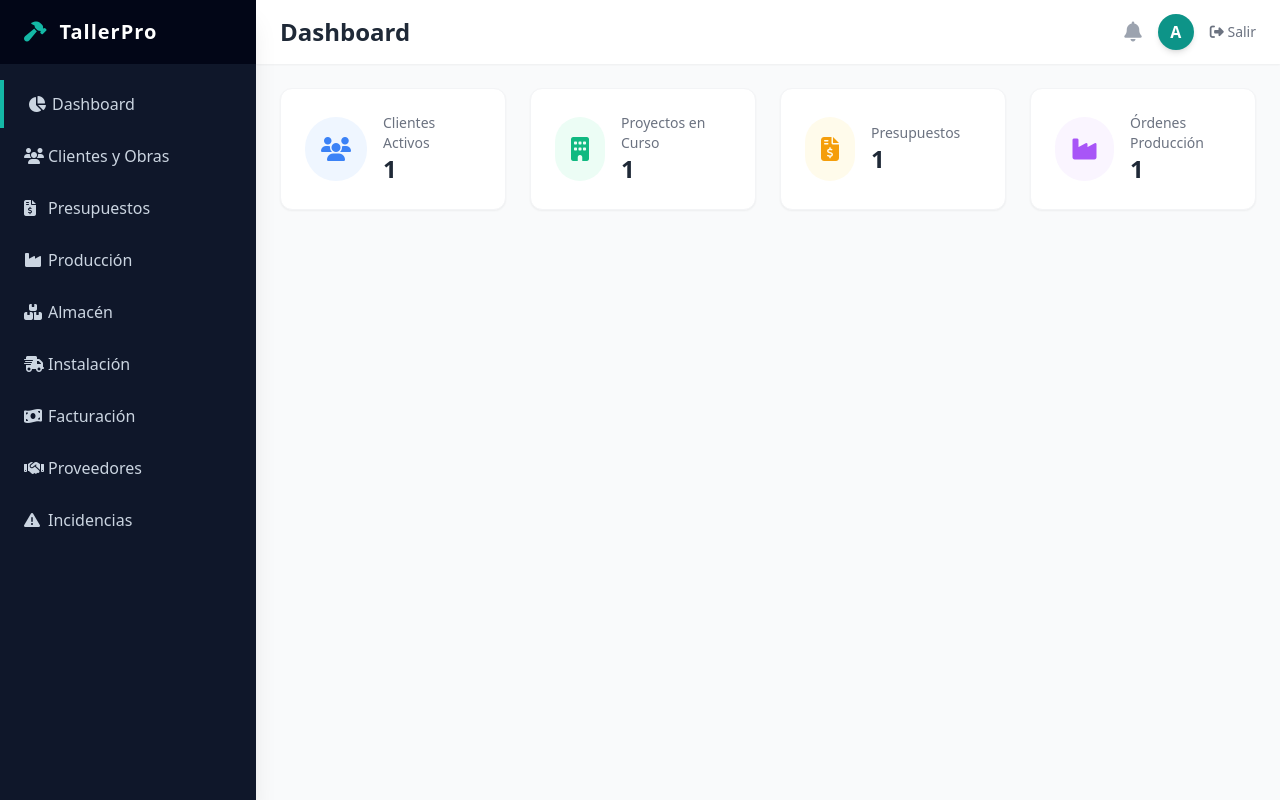
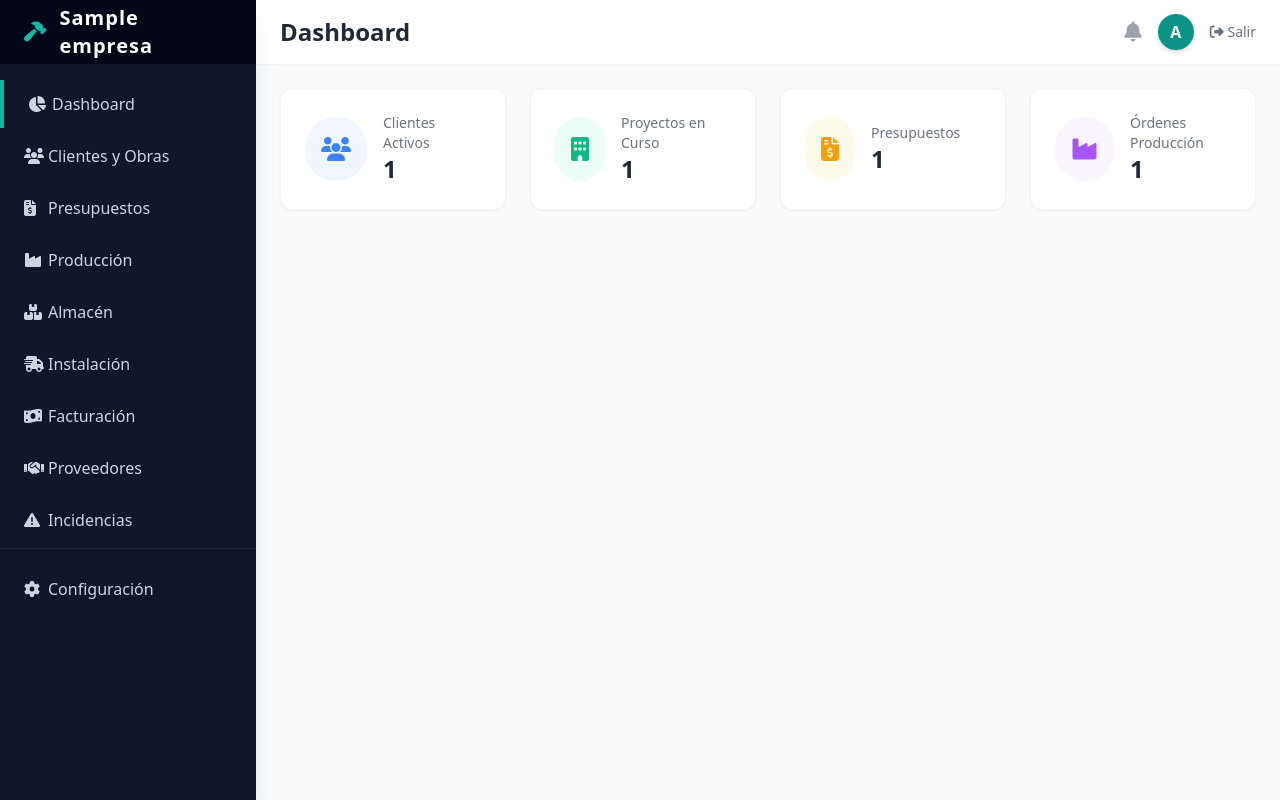
Before and after one commit to carbollo/suite-carpinteria-alumineria-railway, a FastAPI app: page / in a window 1280 px wide. Run offline with FastAPI, Linux system fonts and the light colour scheme; the visitor is signed in with stand-in values (Sample User, id 1); tables that the repository leaves empty hold one stand-in row (values such as "Sample post"); some libraries are stand-ins or nearby versions.

Commit message:
feat: add company settings module to customize PDF and UI
Made-with: Cursor

```diff
--- a/app/main.py
+++ b/app/main.py
@@ -84,6 +84,30 @@ def get_dashboard_stats(db: Session = Depends(get_db)):
         "presupuestos": presupuestos,
         "ordenes": ordenes
     }
+
+# --- Empresa ---
+@api_router.get("/empresa", response_model=schemas.EmpresaOut)
+def obtener_empresa(db: Session = Depends(get_db)):
+    empresa = db.query(models.Empresa).first()
+    if not empresa:
+        empresa = models.Empresa(nombre="TallerPro")
+        db.add(empresa)
+        db.commit()
+        db.refresh(empresa)
+    return empresa
+
+@api_router.post("/empresa", response_model=schemas.EmpresaOut)
+def actualizar_empresa(item: schemas.EmpresaCreate, db: Session = Depends(get_db)):
+    empresa = db.query(models.Empresa).first()
+    if not empresa:
+        empresa = models.Empresa(**item.model_dump())
+        db.add(empresa)
+    else:
+        for key, value in item.model_dump().items():
+            setattr(empresa, key, value)
+    db.commit()
+    db.refresh(empresa)
+    return empresa
 
 # --- Clientes ---
 @api_router.post("/clientes", response_model=schemas.ClienteOut)
@@ -230,13 +254,24 @@ def generar_pdf_presupuesto(presupuesto_id: int, db: Session = Depends(get_db)):
 
     proyecto = presupuesto.proyecto
     cliente = proyecto.cliente
+    empresa = db.query(models.Empresa).first()
+    nombre_empresa = empresa.nombre if empresa else "TallerPro"
 
     pdf = FPDF()
     pdf.add_page()
 
     # Header
     pdf.set_font("helvetica", "B", 20)
-    pdf.cell(0, 10, f"TallerPro - Presupuesto #{presupuesto.id}", ln=True, align="C")
+    pdf.cell(0, 10, f"{nombre_empresa} - Presupuesto #{presupuesto.id}", ln=True, align="C")
+    pdf.ln(5)
+
+    if empresa:
+        pdf.set_font("helvetica", "", 10)
+        if empresa.nif: pdf.cell(0, 5, f"NIF: {empresa.nif}", ln=True, align="C")
+        if empresa.direccion: pdf.cell(0, 5, f"{empresa.direccion}", ln=True, align="C")
+        if empresa.telefono or empresa.email:
+            contacto = " | ".join(filter(None, [empresa.telefono or "", empresa.email or ""]))
+            pdf.cell(0, 5, contacto, ln=True, align="C")
     pdf.ln(10)
 
     # Info Cliente
--- a/static/app.js
+++ b/static/app.js
@@ -150,6 +150,26 @@ function renderTable(id, rows, columns) {
     });
 }
 
+// Cargar datos de la empresa
+async function loadEmpresa() {
+    try {
+        const empresa = await api("/api/empresa");
+        document.getElementById("ui-company-name").textContent = empresa.nombre || "TallerPro";
+
+        const form = document.getElementById("form-empresa");
+        if(form) {
+            form.elements["nombre"].value = empresa.nombre || "";
+            form.elements["nif"].value = empresa.nif || "";
+            form.elements["direccion"].value = empresa.direccion || "";
+            form.elements["telefono"].value = empresa.telefono || "";
+            form.elements["email"].value = empresa.email || "";
+            form.elements["sitio_web"].value = empresa.sitio_web || "";
+        }
+    } catch (e) {
+        console.error("Error cargando empresa", e);
+    }
+}
+
 // Cargar datos para los selects (dropdowns)
 async function loadDropdowns() {
     try {
@@ -252,9 +272,24 @@ document.addEventListener("DOMContentLoaded", () => {
     wireForm("form-ordenes", "/api/ordenes", "modal-orden");
     wireForm("form-materiales", "/api/materiales", "modal-material");
 
+    const formEmpresa = document.getElementById("form-empresa");
+    if(formEmpresa) {
+        formEmpresa.addEventListener("submit", async (e) => {
+            e.preventDefault();
+            try {
+                await api("/api/empresa", { method: "POST", body: JSON.stringify(getFormData(formEmpresa)) });
+                showToast("Datos de la empresa actualizados");
+                loadEmpresa();
+            } catch (err) {
+                showToast(err.message, true);
+            }
+        });
+    }
+
     // Inicializar menú
     const firstNav = document.querySelector(".nav-link");
     if(firstNav) firstNav.classList.add("border-l-4", "border-brand-500");
 
+    loadEmpresa();
     refreshData();
 });
--- a/templates/index.html
+++ b/templates/index.html
@@ -31,7 +31,7 @@
     <!-- Sidebar -->
     <aside class="w-64 bg-slate-900 text-slate-300 flex flex-col transition-all duration-300 shadow-xl z-20">
         <div class="h-16 flex items-center px-6 bg-slate-950 text-white font-bold text-xl tracking-wider">
-            <i class="fa-solid fa-hammer mr-3 text-brand-500"></i> TallerPro
+            <i class="fa-solid fa-hammer mr-3 text-brand-500"></i> <span id="ui-company-name">TallerPro</span>
         </div>
         <nav class="flex-1 overflow-y-auto py-4 custom-scrollbar">
             <ul class="space-y-1">
@@ -44,6 +44,7 @@
                 <li><a href="#" onclick="showModule('facturacion', this)" class="nav-link flex items-center px-6 py-3 hover:bg-slate-800 hover:text-white transition-colors"><i class="fa-solid fa-money-bill-wave w-6"></i> Facturación</a></li>
                 <li><a href="#" onclick="showModule('proveedores', this)" class="nav-link flex items-center px-6 py-3 hover:bg-slate-800 hover:text-white transition-colors"><i class="fa-solid fa-handshake w-6"></i> Proveedores</a></li>
                 <li><a href="#" onclick="showModule('incidencias', this)" class="nav-link flex items-center px-6 py-3 hover:bg-slate-800 hover:text-white transition-colors"><i class="fa-solid fa-triangle-exclamation w-6"></i> Incidencias</a></li>
+                <li class="pt-4 mt-4 border-t border-slate-800"><a href="#" onclick="showModule('empresa', this)" class="nav-link flex items-center px-6 py-3 hover:bg-slate-800 hover:text-white transition-colors"><i class="fa-solid fa-gear w-6"></i> Configuración</a></li>
             </ul>
         </nav>
     </aside>
@@ -167,6 +168,30 @@
             <section id="module-facturacion" class="module hidden space-y-6"><h3 class="text-lg font-medium text-gray-800">Facturación</h3><p class="text-gray-500">Módulo en construcción...</p></section>
             <section id="module-proveedores" class="module hidden space-y-6"><h3 class="text-lg font-medium text-gray-800">Proveedores</h3><p class="text-gray-500">Módulo en construcción...</p></section>
             <section id="module-incidencias" class="module hidden space-y-6"><h3 class="text-lg font-medium text-gray-800">Incidencias</h3><p class="text-gray-500">Módulo en construcción...</p></section>
+
+            <!-- Empresa Module -->
+            <section id="module-empresa" class="module hidden space-y-6">
+                <div class="flex justify-between items-center">
+                    <h3 class="text-lg font-medium text-gray-800">Datos de la Empresa</h3>
+                </div>
+                <div class="bg-white rounded-xl shadow-sm border border-gray-100 p-6 max-w-2xl">
+                    <form id="form-empresa" class="space-y-4">
+                        <div><label class="block text-sm font-medium text-gray-700 mb-1">Nombre de la Empresa</label><input name="nombre" required class="w-full border border-gray-300 rounded-lg px-3 py-2 focus:ring-2 focus:ring-brand-500 focus:border-brand-500 outline-none"></div>
+                        <div class="grid grid-cols-2 gap-4">
+                            <div><label class="block text-sm font-medium text-gray-700 mb-1">NIF / CIF</label><input name="nif" class="w-full border border-gray-300 rounded-lg px-3 py-2 focus:ring-2 focus:ring-brand-500 focus:border-brand-500 outline-none"></div>
+                            <div><label class="block text-sm font-medium text-gray-700 mb-1">Teléfono</label><input name="telefono" class="w-full border border-gray-300 rounded-lg px-3 py-2 focus:ring-2 focus:ring-brand-500 focus:border-brand-500 outline-none"></div>
+                        </div>
+                        <div><label class="block text-sm font-medium text-gray-700 mb-1">Dirección Completa</label><input name="direccion" class="w-full border border-gray-300 rounded-lg px-3 py-2 focus:ring-2 focus:ring-brand-500 focus:border-brand-500 outline-none"></div>
+                        <div class="grid grid-cols-2 gap-4">
+                            <div><label class="block text-sm font-medium text-gray-700 mb-1">Email</label><input name="email" type="email" class="w-full border border-gray-300 rounded-lg px-3 py-2 focus:ring-2 focus:ring-brand-500 focus:border-brand-500 outline-none"></div>
+                            <div><label class="block text-sm font-medium text-gray-700 mb-1">Sitio Web</label><input name="sitio_web" class="w-full border border-gray-300 rounded-lg px-3 py-2 focus:ring-2 focus:ring-brand-500 focus:border-brand-500 outline-none"></div>
+                        </div>
+                        <div class="pt-4">
+                            <button type="submit" class="bg-brand-600 hover:bg-brand-700 text-white px-6 py-2 rounded-lg shadow-sm transition-colors font-medium">Guardar Cambios</button>
+                        </div>
+                    </form>
+                </div>
+            </section>
 
         </main>
     </div>
```
Also changed, not shown: app/models.py (+12 -0 lines), app/schemas.py (+19 -0 lines).
